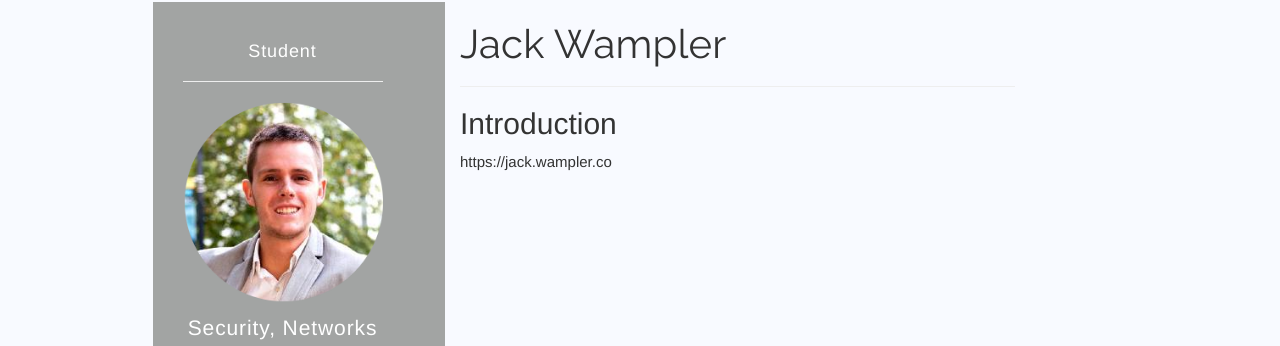
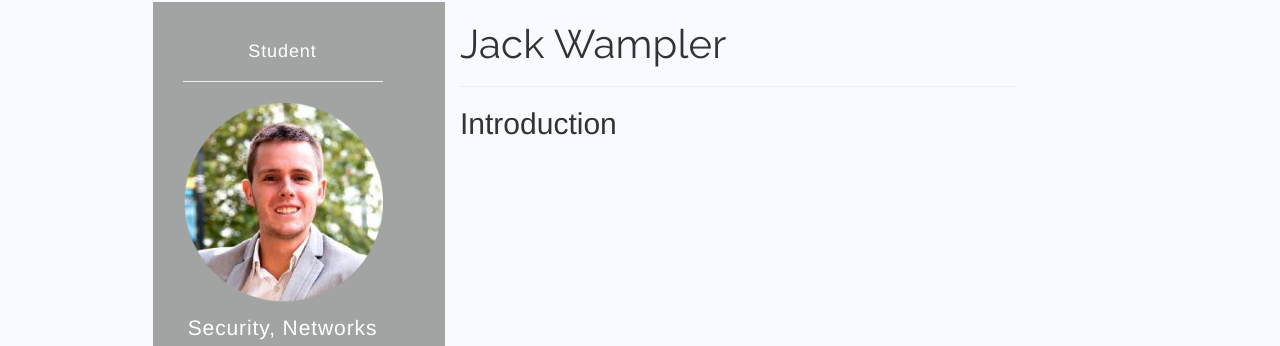
Before and after one commit to cu-computer-systems/cu-computer-systems.github.io, a Jekyll site: the page built from collections/_students/jack_wampler.md, in a window 1280 px wide. Shown: the part 164-510 px from the top of the page. Built offline with Jekyll 4.4.1, drawn with Linux system fonts in a browser that asks for light colours; nearby versions of some CDN libraries; some of the changed lines change nothing that is shown.

Commit message:
try to fix link again

```diff
--- a/collections/_students/jack_wampler.md
+++ b/collections/_students/jack_wampler.md
@@ -3,10 +3,9 @@
 name: Jack Wampler
 image_url: /assets/img/students/jmwample.png
 area: Security, Networks
-permalink: https://jack.wampler.co/
+permalink: /people/students/jack-wampler
+targeturl: https://jack.wampler.co/
 output: true
 ---
 
 ## Introduction
-
-https://jack.wampler.co
```
